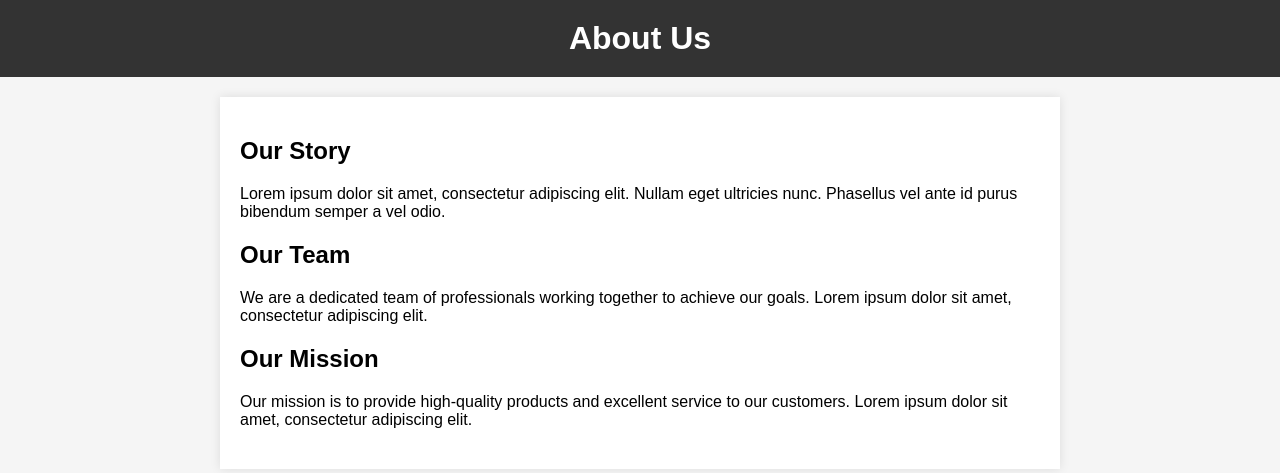
After one commit to samu022/INF281-Sistema-contra-la-violencia, a PHP site: page /aboutus.php in a window 1280 px wide. The commit adds this page. Shown: the top 473 px of the page. Run offline with PHP 8.4, Linux system fonts and the light colour scheme.

Commit message:
ultima revision

```diff
--- /dev/null
+++ b/vista/aboutus.php
@@ -0,0 +1,59 @@
+<!DOCTYPE html>
+<html lang="en">
+<head>
+    <meta charset="UTF-8">
+    <meta name="viewport" content="width=device-width, initial-scale=1.0">
+    <title>About Us</title>
+    <style>
+        body {
+            font-family: Arial, sans-serif;
+            background-color: #f5f5f5;
+            margin: 0;
+            padding: 0;
+        }
+
+        header {
+            background-color: #333;
+            color: #fff;
+            padding: 20px;
+            text-align: center;
+        }
+
+        h1 {
+            margin: 0;
+            padding: 0;
+        }
+
+        .container {
+            max-width: 800px;
+            margin: 20px auto;
+            padding: 20px;
+            background-color: #fff;
+            box-shadow: 0px 0px 10px rgba(0, 0, 0, 0.1);
+        }
+
+        .about-content {
+            margin-top: 20px;
+        }
+
+        p {
+            margin: 0 0 20px 0;
+        }
+    </style>
+</head>
+<body>
+    <header>
+        <h1>About Us</h1>
+    </header>
+    <div class="container">
+        <div class="about-content">
+            <h2>Our Story</h2>
+            <p>Lorem ipsum dolor sit amet, consectetur adipiscing elit. Nullam eget ultricies nunc. Phasellus vel ante id purus bibendum semper a vel odio.</p>
+            <h2>Our Team</h2>
+            <p>We are a dedicated team of professionals working together to achieve our goals. Lorem ipsum dolor sit amet, consectetur adipiscing elit.</p>
+            <h2>Our Mission</h2>
+            <p>Our mission is to provide high-quality products and excellent service to our customers. Lorem ipsum dolor sit amet, consectetur adipiscing elit.</p>
+        </div>
+    </div>
+</body>
+</html>
```
Also changed, not shown: controlador/panelweb.php (+9 -1 lines), modelo/InformacionEducativaClase.php (+9 -0 lines), vista/panelWeb.php (+19 -1 lines).
